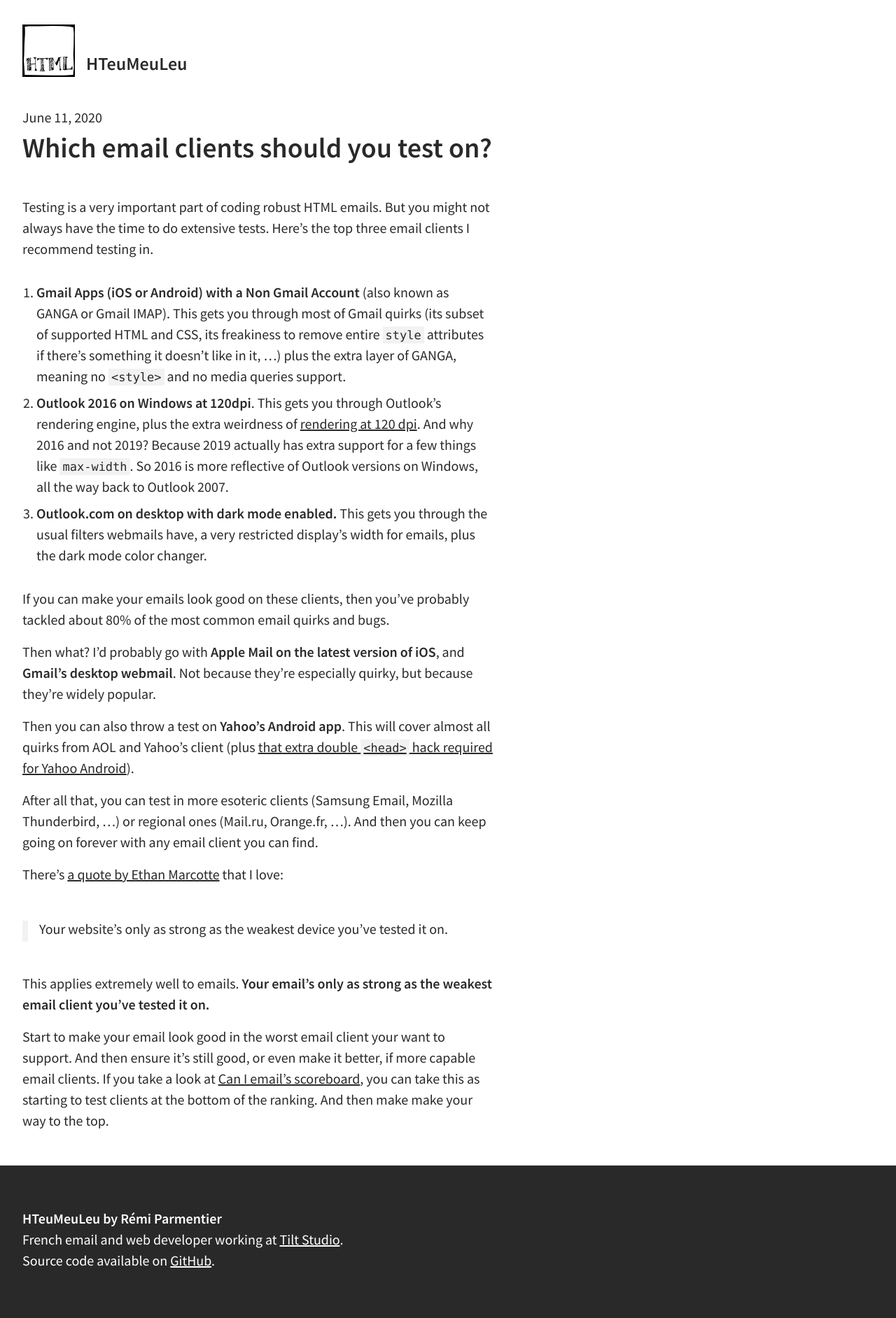
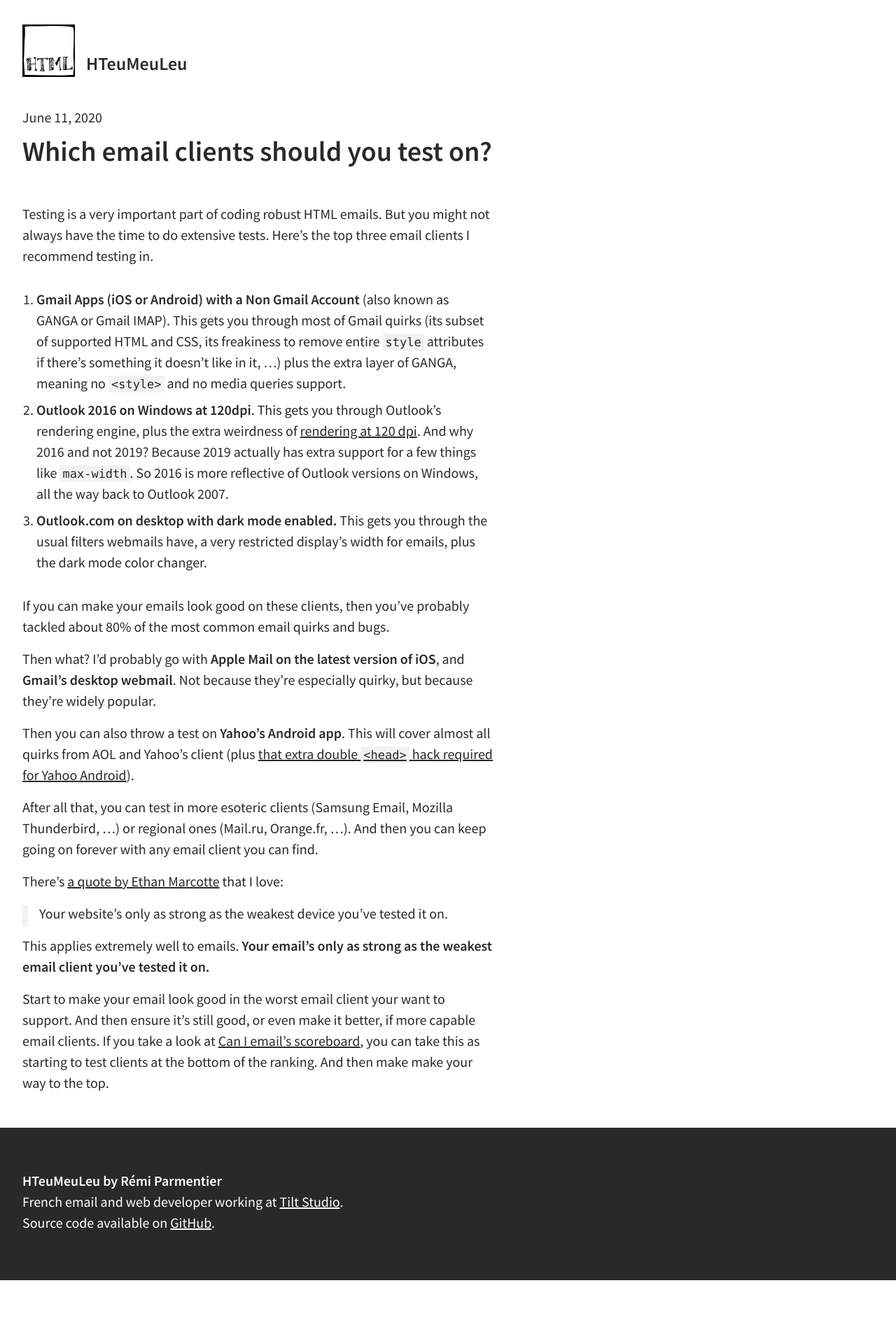
Before and after one commit to hteumeuleu/hteumeuleu.com, a Jekyll site: the page built from _posts/2020-06-11-which-email-clients-should-you-test-on.md, in a window 1280 px wide. Shown: the whole page at 70% size. Built offline with Jekyll 4.4.1, drawn with Linux system fonts in a browser that asks for light colours; after the commit the page ends 1830 px from its top, so only the background shows below that.

Commit message:
Update post styles

```diff
--- a/_sass/_post.scss
+++ b/_sass/_post.scss
@@ -50,8 +50,8 @@
 	}
 
 	blockquote {
-		margin-top: rem(48px);
-		margin-bottom: rem(48px);
+		margin-top: rem(16px);
+		margin-bottom: rem(16px);
 		border-left: rem(8px) solid #f2f2f2;
 		padding-left: rem(16px);
 	}
@@ -93,7 +93,7 @@
 
 .post-title {
 	font-size: rem(40px);
-	line-height: 1;
+	line-height: 1.25;
 	margin-top: 0.25em;
 	margin-bottom: 0.25em;
 }
```
